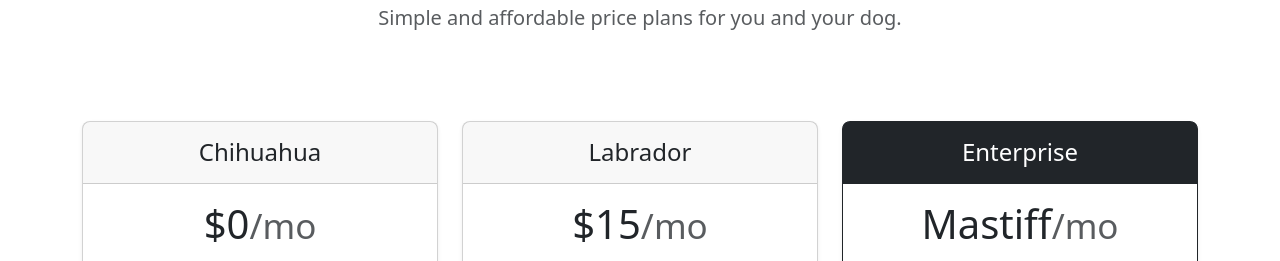
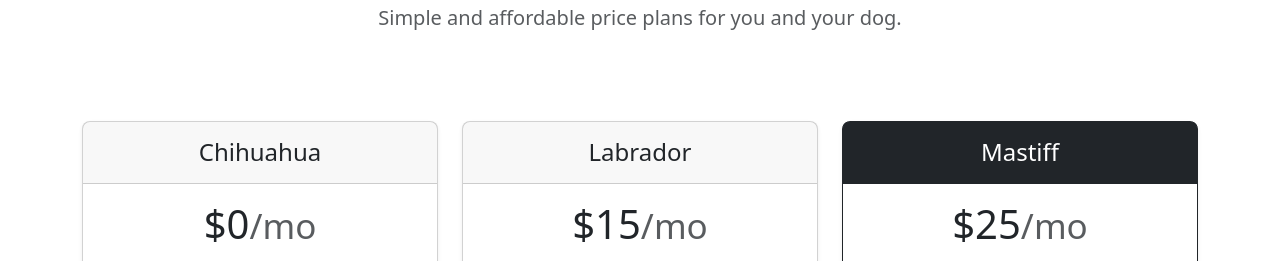
Before and after one commit to DevxPiyush/Tindog-Startup-Website, a plain HTML site: page index.html in a window 1280 px wide. Shown: the part 1787-2048 px from the top of the page. Drawn offline with nearby package versions, Linux system fonts and the light colour scheme.

Commit message:
project done

```diff
--- a/index.html
+++ b/index.html
@@ -35,7 +35,7 @@
 </svg> Download</button>
           </div>
         </div>
-        <div class="col-lg-4 offset-lg-1 p-0 overflow-hidden mt-5 col-sm-11">
+        <div class="col-lg-4 offset-lg-1 p-0 overflow-hidden mt-5">
             <img class="rounded-lg-3" src="./images/iphone.png" alt="" height="600">
         </div>
       </div>
@@ -174,10 +174,10 @@
           <div class="col">
             <div class="card mb-4 rounded-3 shadow-sm border-dark">
               <div class="card-header py-3 text-bg-dark border-dark">
-                <h4 class="my-0 fw-normal">Enterprise</h4>
+                <h4 class="my-0 fw-normal">Mastiff</h4>
               </div>
               <div class="card-body">
-                <h1 class="card-title pricing-card-title">Mastiff<small class="text-body-secondary fw-light">/mo</small></h1>
+                <h1 class="card-title pricing-card-title">$25<small class="text-body-secondary fw-light">/mo</small></h1>
                 <ul class="list-unstyled mt-3 mb-4">
                   <li>Pirority Listing</li>
                   <li>Unlimited Matches & Messages</li>
```
